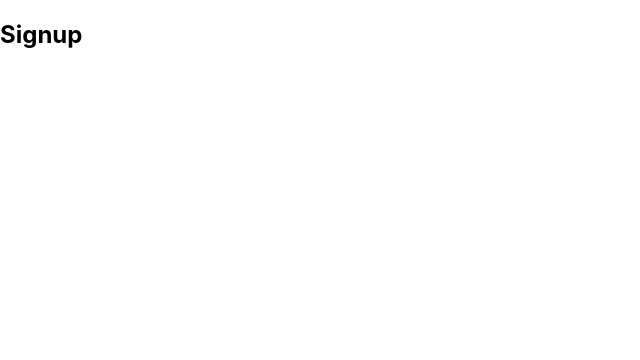
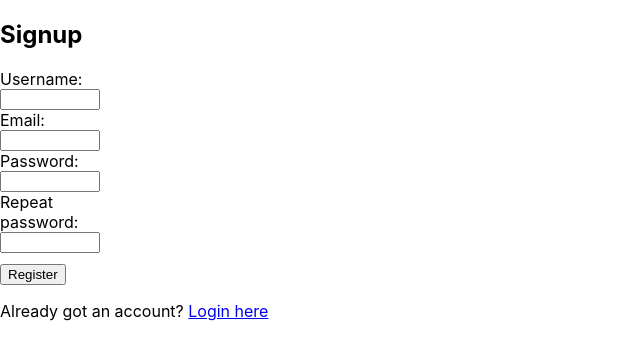
Before and after one commit to RasmusKuusmaa/attiamtltn, a React (Create React App) app in the folder frontend/: page /signup in a window 1280 px wide. Shown: the top 360 px of the page, without its empty margins (0-640 px from the left). Built offline with nearby package versions, Linux system fonts and the light colour scheme.

Commit message:
register

```diff
--- a/frontend/src/context/AuthContext.tsx
+++ b/frontend/src/context/AuthContext.tsx
@@ -2,16 +2,17 @@ import React, { createContext, useState, ReactNode } from "react";
 import { AuthContextType } from "../types";
 import { authService } from "../services/authService";
 
-// The default value should match the type, but will be overridden by the provider.
 export const AuthContext = createContext<AuthContextType>({
   isAuthenticated: false,
   token: null,
-  login: async () => {},
+  login: async (_email: string, _password: string) => {},
   logout: () => {},
 });
 
 export function AuthProvider({ children }: { children: ReactNode }) {
-  const [token, setToken] = useState<string | null>(localStorage.getItem("token"));
+  const [token, setToken] = useState<string | null>(
+    localStorage.getItem("token")
+  );
 
   const login = async (email: string, password: string) => {
     try {
@@ -29,11 +30,7 @@ export function AuthProvider({ children }: { children: ReactNode }) {
     localStorage.removeItem("token");
   };
 
-  // --- THE FIX IS HERE ---
-  // 1. Derive the isAuthenticated status directly from the token state.
   const isAuthenticated = !!token;
-
-  // 2. Include isAuthenticated in the value passed to the provider.
   const value = {
     isAuthenticated,
     token,
--- a/frontend/src/pages/PreLogin/Signup.tsx
+++ b/frontend/src/pages/PreLogin/Signup.tsx
@@ -1,9 +1,76 @@
-import React, { JSX } from "react";
+import React, { JSX, useState } from "react";
+import { Link, useNavigate } from "react-router-dom";
+import { authService } from "../../services/authService";
+import "./PreLogin.css";
+function Signup() : JSX.Element {
+    const [email, setEmail] = useState("");
+    const [password, setPassword] = useState("");
+    const [repeatPassword, setRepeatPassword] = useState("");
+    const [username, setUsername] = useState("");
+    const navigate = useNavigate();
 
-function Signup() : JSX.Element {
+    const handleRegister = async (e: React.FormEvent) => {
+        if (username == "" || email == "" || password == "") {
+            alert("all fields need to be filled");
+        }
+        if (password != repeatPassword){
+            alert("password mismatch");
+            return;
+        }
+
+        e.preventDefault();
+        try {
+            const successmessage = await authService.register({
+                username,
+                email,
+                password
+            });
+            alert(successmessage);
+            navigate("/login");
+        } catch (error) {
+            alert((error as Error).message);
+        }
+    }
     return (
         <div>
             <h2>Signup</h2>
+            <form onSubmit={handleRegister}>
+                <div className="Loginbox">
+
+                <label>Username:</label>
+                <input
+                type="text"
+                value={username}
+                onChange={(e) => setUsername(e.target.value)}
+                />
+
+                <label>Email:</label>
+                <input
+                type="email"
+                value={email}
+                onChange={(e) => setEmail(e.target.value)}
+                />
+
+                <label>Password:</label>
+                <input
+                type="password"
+                value={password}
+                onChange={(e) => setPassword(e.target.value)}
+                />
+
+                <label>Repeat password:</label>
+                <input
+                type="password"
+                value={repeatPassword}
+                onChange={(e) => setRepeatPassword(e.target.value)}
+                />
+                </div>
+                <button type="submit">Register</button>
+
+            </form>
+            <p>
+                Already got an account? <Link to="/login">Login here</Link>
+            </p>
         </div>
     )
 }
--- a/frontend/src/services/authService.ts
+++ b/frontend/src/services/authService.ts
@@ -1,6 +1,6 @@
 import { resolveNaptr } from "dns";
-import { LoginResponse, ErrorResponse } from "../types";
-import { data } from "react-router-dom";
+import { LoginResponse, ErrorResponse, RegisterReguest } from "../types";
+import { data, Register } from "react-router-dom";
 
 const API_URL = "http://localhost:8080/auth";
 
@@ -11,9 +11,9 @@ export const authService = {
       headers: {
         "Content-Type": "application/json",
       },
-            body: JSON.stringify({email, password}),
+      body: JSON.stringify({ email, password }),
     });
-        if (!response.ok){
+    if (!response.ok) {
       const errorData: ErrorResponse = await response.json();
       throw new Error(errorData.message || "Failed to log in");
     }
@@ -21,4 +21,28 @@ export const authService = {
     const data: LoginResponse = await response.json();
     return data;
   },
+
+  async register(userData: RegisterReguest): Promise<string> {
+    const response = await fetch(`${API_URL}/register`, {
+      method: "POST",
+      headers: {
+        "Content-Type": "application/json",
+      },
+      body: JSON.stringify(userData),
+    });
+
+    const raw = await response.text();
+    if (!response.ok) {
+      let errorMessage = "Failed to register user";
+      try {
+        const errorData = JSON.parse(raw);
+        errorMessage = errorData.message || errorMessage;
+      } catch {
+        errorMessage = raw || errorMessage;
+      }
+      throw new Error(errorMessage);
+    }
+
+    return raw;
+  },
 };
--- a/frontend/src/types/auth.types.ts
+++ b/frontend/src/types/auth.types.ts
@@ -15,3 +15,9 @@ export interface AuthContextType {
   login: (email: string, password: string) => Promise<void>;
   logout: () => void;
 }
+
+export interface RegisterReguest{
+  username: string;
+  email: string;
+  password: string;
+}
```
Also changed, not shown: 2 other files (tests, documents, lock files or other folders). Lines whose indentation alone changed are shown as unchanged.
